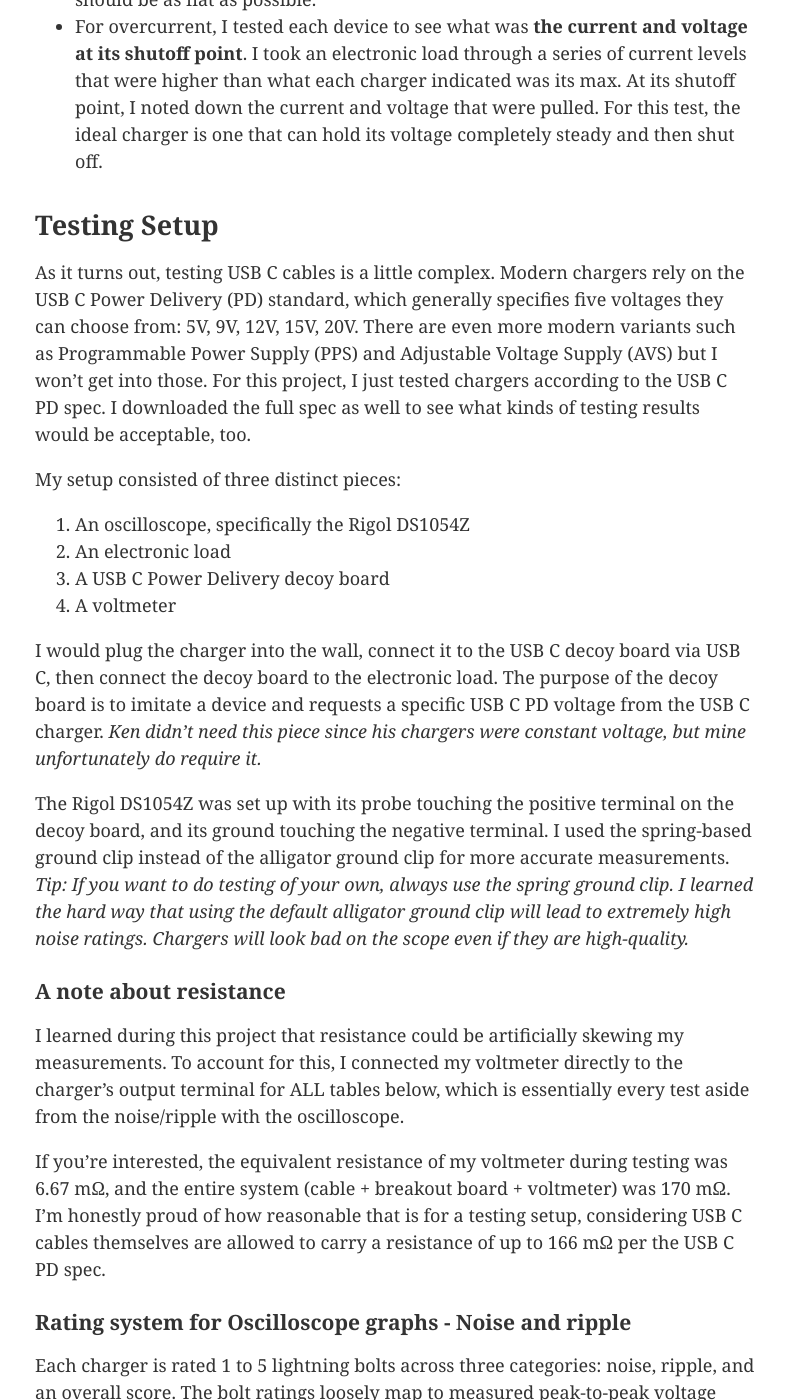
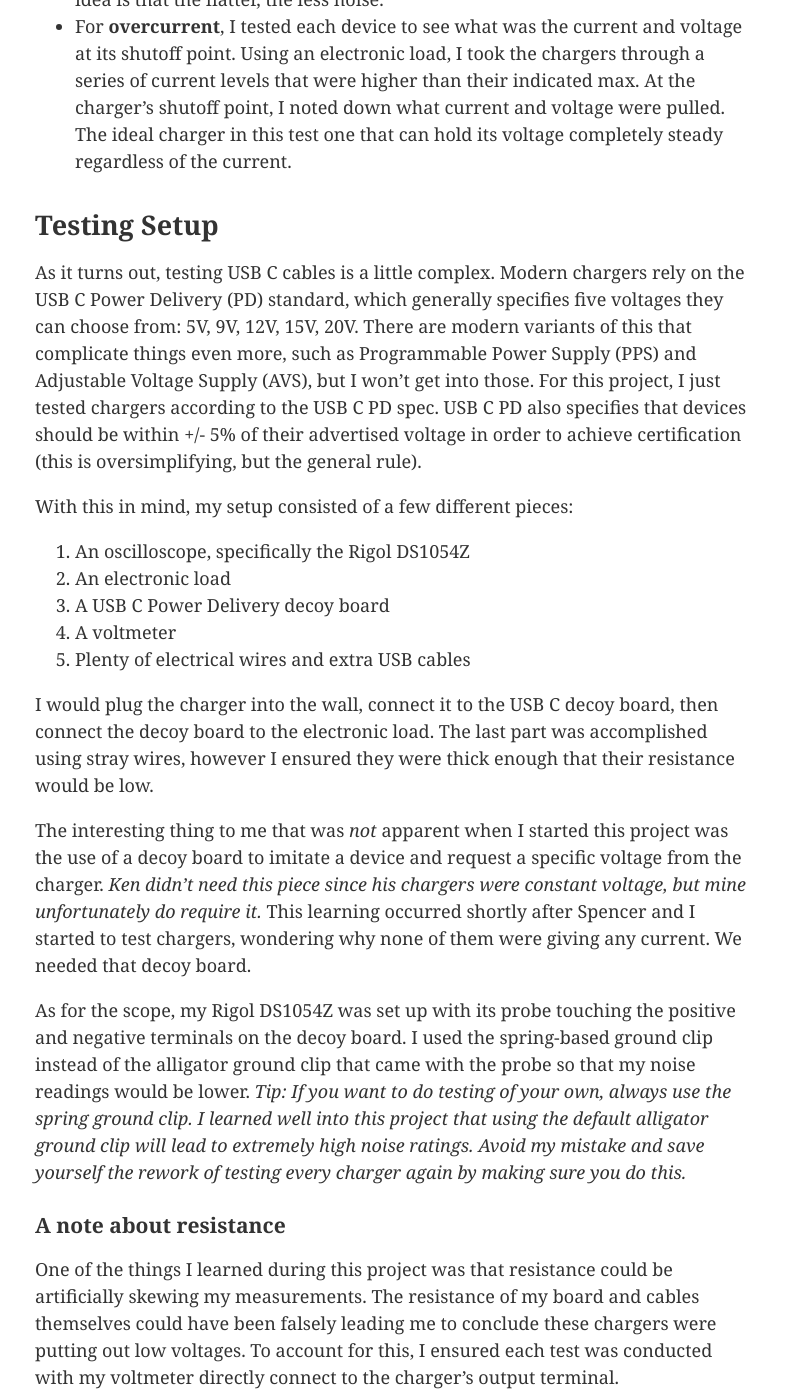
Before and after one commit to 0sps/sull1van.com, a Jekyll site: the page built from _posts/2026-01-19-a-dozen-chargers-in-the-lab.md, in a window 1280 px wide and 1400 px high, scrolled down 2445 px. Shown: the whole window, without its empty margins (245-1030 px from the left). Built offline with Jekyll 4.4.1, drawn with Linux system fonts in a browser that asks for light colours; some of the changed text lies outside the part shown.

Commit message:
Update 2026-01-19-a-dozen-chargers-in-the-lab.md

```diff
--- a/_posts/2026-01-19-a-dozen-chargers-in-the-lab.md
+++ b/_posts/2026-01-19-a-dozen-chargers-in-the-lab.md
@@ -334,7 +334,7 @@
 
 ## What I tested
 
-To get as much out of this project as possible, I tested a lot of chargers. Mostly USB-C, but some USB A chargers were added in as well. Here's the full list:
+To get as much out of this project as possible, I tested a lot of chargers. They were mostly USB-C, but some USB A chargers were added in as well. Here's the full list:
 - Anker ASPD053a USB C
 - Anker 637 Magnetic Charging Station (USB A port and USB C port)
 - AOHI GaN 65W AOC-C019
@@ -355,12 +355,12 @@
 - Counterfeit Chinese Wall Adapter 10.5W WP2UWR
 - Counterfeit Samsung 10W EP-TA20JBE
 
-I also tested a Macbook Pro M1, an iPhone 17 Pro, and an Anker 621 MAG GO 5000mAh Battery for fun. These aren't chargers, so I'll keep them out of the list above, but they are included in results tables below.
-
-For each charger, I tested it on several dimensions: Advertised power vs actual power, power quality, and overcurrent.
-- The **advertised power vs actual power** tells you how well the charger can maintain its intended voltage while pulling its maximum current.
-- **Power quality** means the amount of noise that appears on an oscilloscope. This comes in many forms, but the general idea is that each oscilloscope graph should be as flat as possible.
-- For overcurrent, I tested each device to see what was **the current and voltage at its shutoff point**. I took an electronic load through a series of current levels that were higher than what each charger indicated was its max. At its shutoff point, I noted down the current and voltage that were pulled. For this test, the ideal charger is one that can hold its voltage completely steady and then shut off.
+I also tested a Macbook Pro M1, an iPhone 17 Pro, and an Anker 621 MAG GO 5000mAh Battery for fun. These aren't chargers, so I'll keep them out of the list above, but they are included in the various results below.
+
+For each charger, I tested it on several dimensions: Advertised power versus actual power, power quality, and overcurrent.
+- Comparing **advertised power versus actual power** tells you how well the charger can maintain its intended voltage while putting out maximum current.
+- **Power quality** means the amount of noise that appears when viewing the charger with an oscilloscope. This noise comes in many forms, but the general idea is that the flatter, the less noise.
+- For **overcurrent**, I tested each device to see what was the current and voltage at its shutoff point. Using an electronic load, I took the chargers through a series of current levels that were higher than their indicated max. At the charger's shutoff point, I noted down what current and voltage were pulled. The ideal charger in this test one that can hold its voltage completely steady regardless of the current.
 
 
 
@@ -368,31 +368,32 @@
 ## Testing Setup
 
 
-As it turns out, testing USB C cables is a little complex. Modern chargers rely on the USB C Power Delivery (PD) standard, which generally specifies five voltages they can choose from: 5V, 9V, 12V, 15V, 20V. There are even more modern variants such as Programmable Power Supply (PPS) and Adjustable Voltage Supply (AVS) but I won't get into those. For this project, I just tested chargers according to the USB C PD spec. I downloaded the full spec as well to see what kinds of testing results would be acceptable, too.
-
-
-My setup consisted of three distinct pieces:
+As it turns out, testing USB C cables is a little complex. Modern chargers rely on the USB C Power Delivery (PD) standard, which generally specifies five voltages they can choose from: 5V, 9V, 12V, 15V, 20V. There are modern variants of this that complicate things even more, such as Programmable Power Supply (PPS) and Adjustable Voltage Supply (AVS), but I won't get into those. For this project, I just tested chargers according to the USB C PD spec. USB C PD also specifies that devices should be within +/- 5% of their advertised voltage in order to achieve certification (this is oversimplifying, but the general rule).
+
+With this in mind, my setup consisted of a few different pieces:
 1. An oscilloscope, specifically the Rigol DS1054Z
 2. An electronic load
 3. A USB C Power Delivery decoy board
 4. A voltmeter
-
-I would plug the charger into the wall, connect it to the USB C decoy board via USB C, then connect the decoy board to the electronic load.
-The purpose of the decoy board is to imitate a device and requests a specific USB C PD voltage from the USB C charger. *Ken didn't need this piece since his chargers were constant voltage, but mine unfortunately do require it.*
-
-The Rigol DS1054Z was set up with its probe touching the positive terminal on the decoy board, and its ground touching the negative terminal. I used the spring-based ground clip instead of the alligator ground clip for more accurate measurements.
-*Tip: If you want to do testing of your own, always use the spring ground clip. I learned the hard way that using the default alligator ground clip will lead to extremely high noise ratings. Chargers will look bad on the scope even if they are high-quality.*
+5. Plenty of electrical wires and extra USB cables
+
+I would plug the charger into the wall, connect it to the USB C decoy board, then connect the decoy board to the electronic load. The last part was accomplished using stray wires, however I ensured they were thick enough that their resistance would be low.
+
+The interesting thing to me that was *not* apparent when I started this project was the use of a decoy board to imitate a device and request a specific voltage from the charger. *Ken didn't need this piece since his chargers were constant voltage, but mine unfortunately do require it.* This learning occurred shortly after Spencer and I started to test chargers, wondering why none of them were giving any current. We needed that decoy board.
+
+As for the scope, my Rigol DS1054Z was set up with its probe touching the positive and negative terminals on the decoy board. I used the spring-based ground clip instead of the alligator ground clip that came with the probe so that my noise readings would be lower.
+*Tip: If you want to do testing of your own, always use the spring ground clip. I learned well into this project that using the default alligator ground clip will lead to extremely high noise ratings. Avoid my mistake and save yourself the rework of testing every charger again by making sure you do this.*
 
 ### A note about resistance
 
-I learned during this project that resistance could be artificially skewing my measurements. To account for this, I connected my voltmeter directly to the charger's output terminal for ALL tables below, which is essentially every test aside from the noise/ripple with the oscilloscope.
-
-If you're interested, the equivalent resistance of my voltmeter during testing was 6.67 mΩ, and the entire system (cable + breakout board + voltmeter) was 170 mΩ. I'm honestly proud of how reasonable that is for a testing setup, considering USB C cables themselves are allowed to carry a resistance of up to 166 mΩ per the USB C PD spec.
+One of the things I learned during this project was that resistance could be artificially skewing my measurements. The resistance of my board and cables themselves could have been falsely leading me to conclude these chargers were putting out low voltages. To account for this, I ensured each test was conducted with my voltmeter directly connect to the charger's output terminal.
+
+If you're interested, the equivalent resistance of my voltmeter during testing was 6.67 mΩ, and the entire system (cable + breakout board + voltmeter) was 170 mΩ. I'm honestly proud of this level for a testing setup, considering USB C cables themselves are allowed to carry a resistance of up to 166 mΩ per the USB C PD spec.
 
 
 ### Rating system for Oscilloscope graphs - Noise and ripple
 
-Each charger is rated 1 to 5 lightning bolts across three categories: noise, ripple, and an overall score. The bolt ratings loosely map to measured peak-to-peak voltage noise on the oscilloscope:
+After conducting the oscilloscope tests, I rated each charger from 1 to 5 lightning bolts. The ratings include noise, ripple, and an overall score. The bolt ratings loosely map to measured peak-to-peak voltage noise on the oscilloscope:
 
 - 5 bolts: under approximately 80mV
 - 4 bolts: under approximately 100mV
```
Also changed, not shown: other parts of _posts/2026-01-19-a-dozen-chargers-in-the-lab.md (+1 -1 lines).
